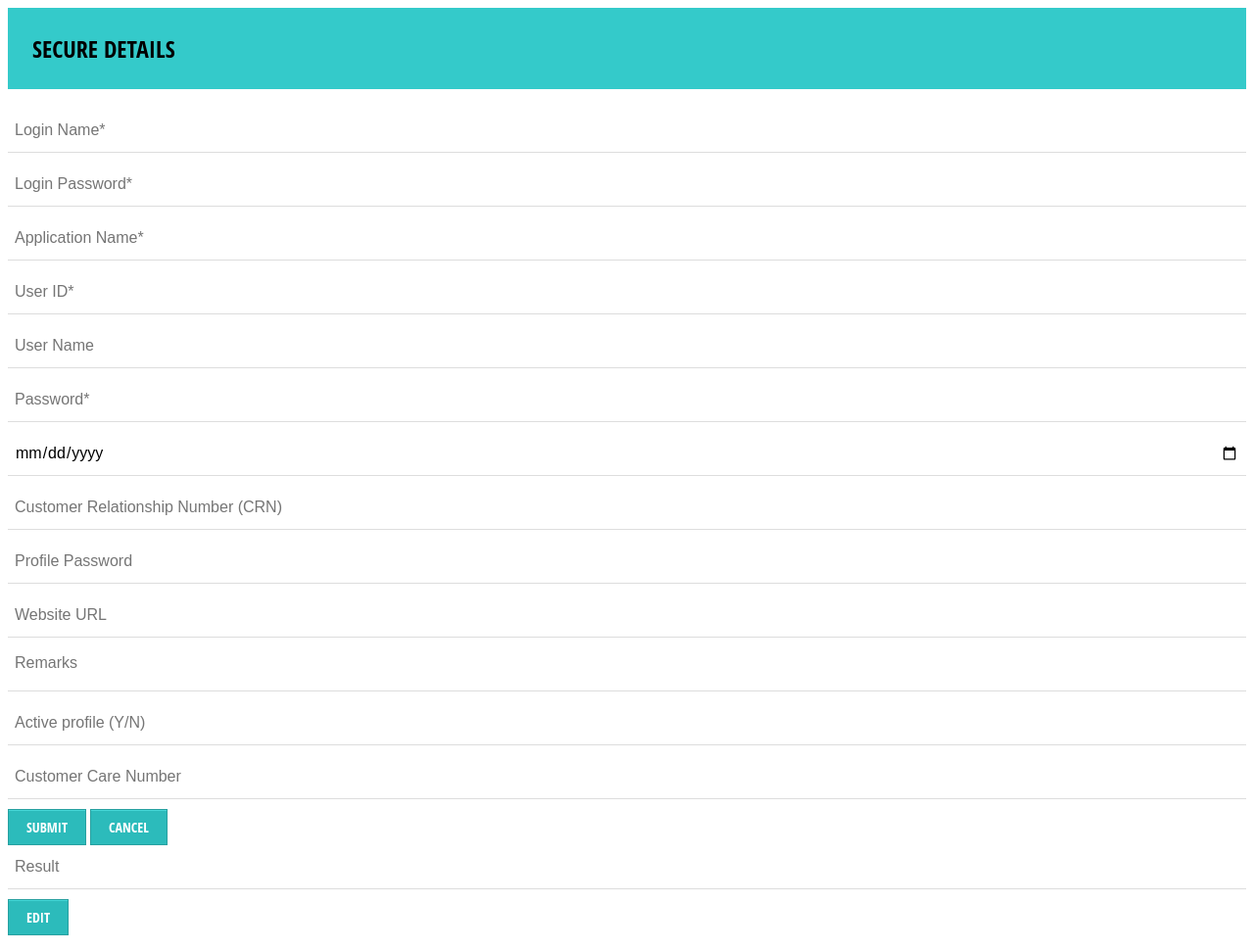
After one commit to SrivigneshM/password_manager, a Flask app: page /profile in a window 1280 px wide. The commit adds this page. Shown: the whole page at 98% size. Run offline with Flask 2, Linux system fonts and the light colour scheme.

Commit message:
Add, Edit profile forms, JS changes, APIs plugged-in

```diff
--- a/app.py
+++ b/app.py
@@ -15,5 +15,15 @@ def home():
     return render_template("templates/home.html")
 
 
+@app.route("/profile", methods=["GET"])
+def profile():
+    return render_template("templates/profile.html")
+
+
+@app.route("/edit_profile", methods=["GET"])
+def edit_profile():
+    return render_template("templates/edit.html")
+
+
 if __name__ == "__main__":
     app.run()
--- a/static/form_actions.js
+++ b/static/form_actions.js
@@ -6,17 +6,97 @@ function adjust_textarea(h) {
 }
 
 
-$('form').submit(function (event) {
-    event.preventDefault()
+function render_profile() {
+    window.location.href="http://localhost:5000/profile";
+}
+
+
+function render_home() {
+    window.location.href="http://localhost:5000/";
+    return;
+}
+
+
+function render_edit() {
+    window.location.href="http://localhost:5000/edit_profile";
+    return;
+}
+
+
+function validate_active() {
+    var active_value = $('#active').val()
+    if (active_value != "Y" && active_value != "N") {
+ 	$('#showresults').val("Enter valid values for Active (Y/N)");
+	var result = document.getElementById('showresults');
+	result.style.color = "#FF0000";
+    } else {
+ 	$('#showresults').val("");
+    }
+}
+
+
+function load_edit_pane() {
     $.ajax({
-        url: "http://localhost:5000/signup",
-	data: $(this).serialize(),
+	url: "http://localhost:5000/read_profile",
+	data: $('form').serialize(),
 	type: "POST",
 	dataType: "html",
 	success: function (data) {
+	    obj = JSON.parse(data)
+	    $('#userid').val(obj.user_id);
+	    $('#username').val(obj.user_name);
+	    $('#password').val(obj.password);
+	    $('#passwordexpiry').val(obj.password_expiry);
+	    $('#crn').val(obj.crn);
+	    $('#profilepassword').val(obj.profile_password);
+	    $('#url').val(obj.url);
+	    $('#remarks').val(obj.remarks);
+	    $('#active').val(obj.is_active);
+	    $('#customercarenumber').val(obj.customer_care_number);
+	    // var result = document.getElementById('userid');
+	    // result.style.color = "#006400";
+	},
+	error: function (xhr, status) {
+	    $('#showresults').val(xhr.responseText);
+	    var result = document.getElementById('showresults');
+	    result.style.color = "#FF0000";
+	},
+	complete: function (xhr, status) {
+	    //$('#showresults').slideDown('slow')
+	}
+    });
+    $('#edit_pane').show();
+}
+
+
+$('form').submit(function (event) {
+    event.preventDefault()
+    var formID = event.target.id
+    var endpoint = "http://localhost:5000/signup"
+    var method = "POST"
+    if(formID == "details_form") {
+	endpoint = "http://localhost:5000/add_profile"
+    } else if(formID == "edit_details_form") {
+	endpoint = "http://localhost:5000/get_apps_list"
+    }
+    $.ajax({
+	url: endpoint,
+	data: $(this).serialize(),
+	type: method,
+	dataType: "html",
+	success: function (data) {
+	    if(formID == "edit_details_form") {
+		html = "";
+		obj = JSON.parse(data)
+		for(const app of obj.apps_list) {
+		    html += "<option value=" + app  + ">" +app + "</option>"
+		}
+		document.getElementById("app_name").innerHTML = html;
+	    } else {
 		$('#showresults').val(data);
 		var result = document.getElementById('showresults');
 		result.style.color = "#006400";
+	    }
 	},
 	error: function (xhr, status) {
 	    $('#showresults').val(xhr.responseText);
--- /dev/null
+++ b/templates/profile.html
@@ -0,0 +1,35 @@
+<html>
+  <head>
+    <link rel= "stylesheet" type= "text/css" href= "{{ url_for('static',filename='styles/form_styles.css') }}">
+    <script src="https://code.jquery.com/jquery-2.2.1.min.js"></script>
+  </head>
+   <body>
+     <div class="form-style-8">
+       <h2>Secure details</h2>
+
+       <form action="" id="details_form">
+
+	     <input type="text" name="actor_name" placeholder="Login Name*" required/>
+	     <input type="password" name="actor_password" placeholder="Login Password*" required/>
+	     <input type="text" name="app_name" placeholder="Application Name*" required/>
+	     <input type="text" name="user_id" placeholder="User ID*" required/>
+	     <input type="text" name="user_name" placeholder="User Name" />
+	     <input type="password" name="password" placeholder="Password*" required/>
+	     <input type="date" name="password_expiry" placeholder="Password Expiry" />
+	     <input type="text" name="crn" placeholder="Customer Relationship Number (CRN)" />
+	     <input type="password" name="profile_password" placeholder="Profile Password" />
+	     <input type="url" name="url" placeholder="Website URL" />
+	     <textarea name="remarks" placeholder="Remarks" onkeyup="adjust_textarea(this)"></textarea>
+	     <input type="text" name="is_active" id="active" placeholder="Active profile (Y/N)" required onkeyup="validate_active();"/>
+	     <input type="text" name="customer_care_number" placeholder="Customer Care Number" />
+
+	     <input type="submit" value="submit" placeholder="Save"/>
+	     <input id="cancel" type="button" value="cancel" placeholder="Cancel" onclick="render_home();"/>
+	     <input type ="text" id="showresults" placeholder="Result" readonly>
+	     <input id="edit" type="button" value="edit" placeholder="Edit" onclick="render_edit();"/>
+
+       </form>
+
+    <script src="{{ url_for('static',filename='form_actions.js') }}"> </script>
+   </body>
+</html>
--- a/views/profile.py
+++ b/views/profile.py
@@ -88,7 +88,7 @@ def add_profile():
     return message, response_code
 
 
-@api_blueprint.route("/read_profile", methods=["GET"])
+@api_blueprint.route("/read_profile", methods=["POST"])
 def get_profile():
     actor_name = request.form.get(Fields.ACTOR_NAME, None)
     actor_password = request.form.get(Fields.ACTOR_PASSWORD, None)
@@ -105,7 +105,7 @@ def get_profile():
     return resp
 
 
-@api_blueprint.route("/get_apps_list", methods=["GET"])
+@api_blueprint.route("/get_apps_list", methods=["POST"])
 def get_apps_list():
     actor_name = request.form.get(Fields.ACTOR_NAME, None)
     actor_password = request.form.get(Fields.ACTOR_PASSWORD, None)
```
Also changed, not shown: templates/edit.html (added, +38 -0 lines), templates/home.html (+5 -5 lines), tests/test_profile_api.py (+4 -4 lines), README.md. Lines whose indentation alone changed are shown as unchanged.
